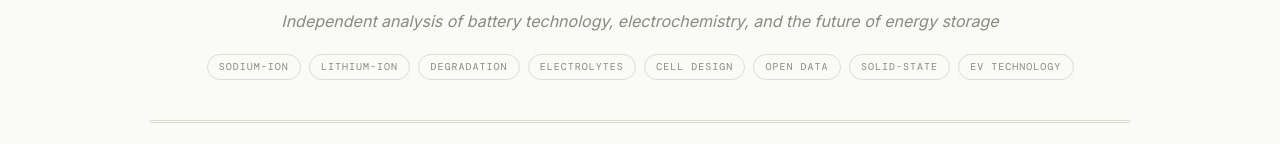
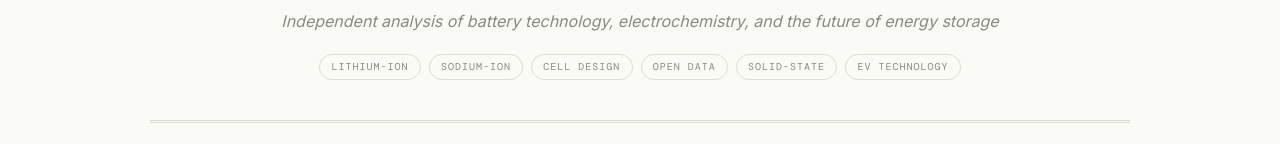
Before and after one commit to faradaynotes/faradaynotes.github.io, a plain HTML site: page index.html in a window 1280 px wide. Shown: the part 197-341 px from the top of the page. Drawn offline with nearby package versions, Linux system fonts and the light colour scheme; a web font is replaced by a local one.

Commit message:
Update index.html

```diff
--- a/index.html
+++ b/index.html
@@ -244,10 +244,8 @@
   <h1 class="masthead-title">Faraday <span>Notes</span></h1>
   <p class="masthead-tagline">Independent analysis of battery technology, electrochemistry, and the future of energy storage</p>
   <div class="masthead-topics">
+    <span class="topic-pill">Lithium-Ion</span>
     <span class="topic-pill">Sodium-Ion</span>
-    <span class="topic-pill">Lithium-Ion</span>
-    <span class="topic-pill">Degradation</span>
-    <span class="topic-pill">Electrolytes</span>
     <span class="topic-pill">Cell Design</span>
     <span class="topic-pill">Open Data</span>
     <span class="topic-pill">Solid-State</span>
```
